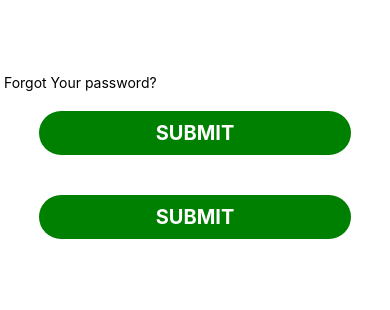
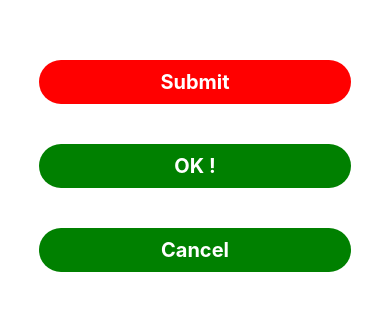
Before and after one commit to mmzaghlool/React-native-course, a React Native app: screen / in a window 390 px wide. Shown: the part 256-566 px from the top of the page. Built offline with nearby package versions, Linux system fonts and the light colour scheme.

Commit message:
Reusable component

```diff
--- a/src/App.js
+++ b/src/App.js
@@ -6,8 +6,15 @@ import {
   TouchableNativeFeedback,
   TouchableHighlight,
   StyleSheet,
-  Text
+  Text,
+  Image
 } from 'react-native';
+
+
+import { Button } from './Common/Button'
+
+
+
 
 export default class App extends React.Component {
 
@@ -18,41 +25,11 @@ export default class App extends React.Component {
         showsVerticalScrollIndicator={false}
         style={{ backgroundColor: 'white', flex: 1, justifyContent: 'center' }}
       >
-        <TouchableWithoutFeedback
-          onPress={() => alert("TouchableWithoutFeedback Pressed")}
-          onLongPress={() => alert("TouchableWithoutFeedback Long Pressed")}
-        >
-          <Text > Forgot Your password?</Text>
-        </TouchableWithoutFeedback>
 
-        <TouchableOpacity
-          // activeOpacity={0.85}
-          // disabled={true}
-          hitSlop={{ bottom: 20, right: 50 }}
-          onPress={() => alert("TouchableOpacity Pressed")}
-          onLongPress={() => alert("TouchableOpacity Long Pressed")}
-          style={{
-            width: "80%", backgroundColor: 'green', borderRadius: 30, alignItems: 'center'
-            , padding: 10, alignSelf: 'center', margin: 20, elevation: 5
-          }}
-        >
-          <Text style={{ color: 'white', fontSize: 20, fontWeight: 'bold' }} >SUBMIT</Text>
-        </TouchableOpacity>
+        <Button text={"Submit"} onPress={() => alert("Submit clicked")} style={{ backgroundColor: 'red'}} />
+        <Button text={"OK !"} onPress={() => alert("OK clicked")} />
+        <Button text={"Cancel"} onPress={() => alert("cancel clicked")} />
 
-
-        <TouchableHighlight
-          activeOpacity={0}
-          disabled={true}
-
-          onPress={() => alert("TouchableHighlight Pressed")}
-          onLongPress={() => alert("TouchableHighlight Long Pressed")}
-          style={{
-            width: "80%", backgroundColor: 'green', borderRadius: 30, alignItems: 'center'
-            , padding: 10, alignSelf: 'center', margin: 20, elevation: 5
-          }}
-        >
-          <Text style={{ color: 'white', fontSize: 20, fontWeight: 'bold' }} >SUBMIT</Text>
-        </TouchableHighlight>
       </View>
     )
   }
--- /dev/null
+++ b/src/Common/Button.js
@@ -0,0 +1,19 @@
+import React from 'react';
+import {
+    TouchableOpacity,
+    Text
+} from 'react-native'
+
+
+
+export const Button = ({ onPress, text, style }) => (
+    <TouchableOpacity
+        onPress={onPress}
+        style={[{
+            width: "80%", backgroundColor: 'green', borderRadius: 30, alignItems: 'center'
+            , padding: 10, alignSelf: 'center', margin: 20, elevation: 5
+        }, style]}
+    >
+        <Text style={{ color: 'white', fontSize: 20, fontWeight: 'bold' }} >{text}</Text>
+    </TouchableOpacity>
+)
```
